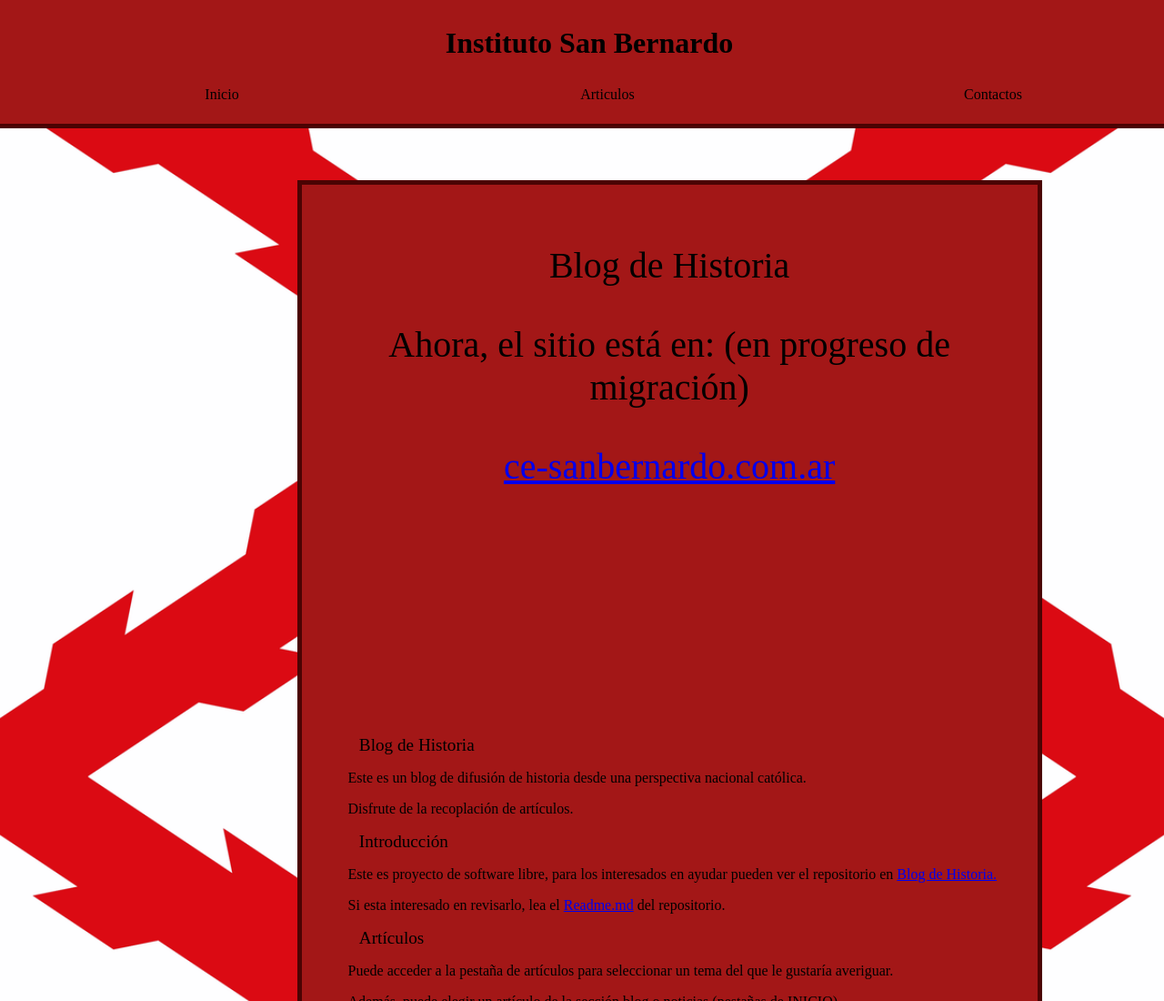
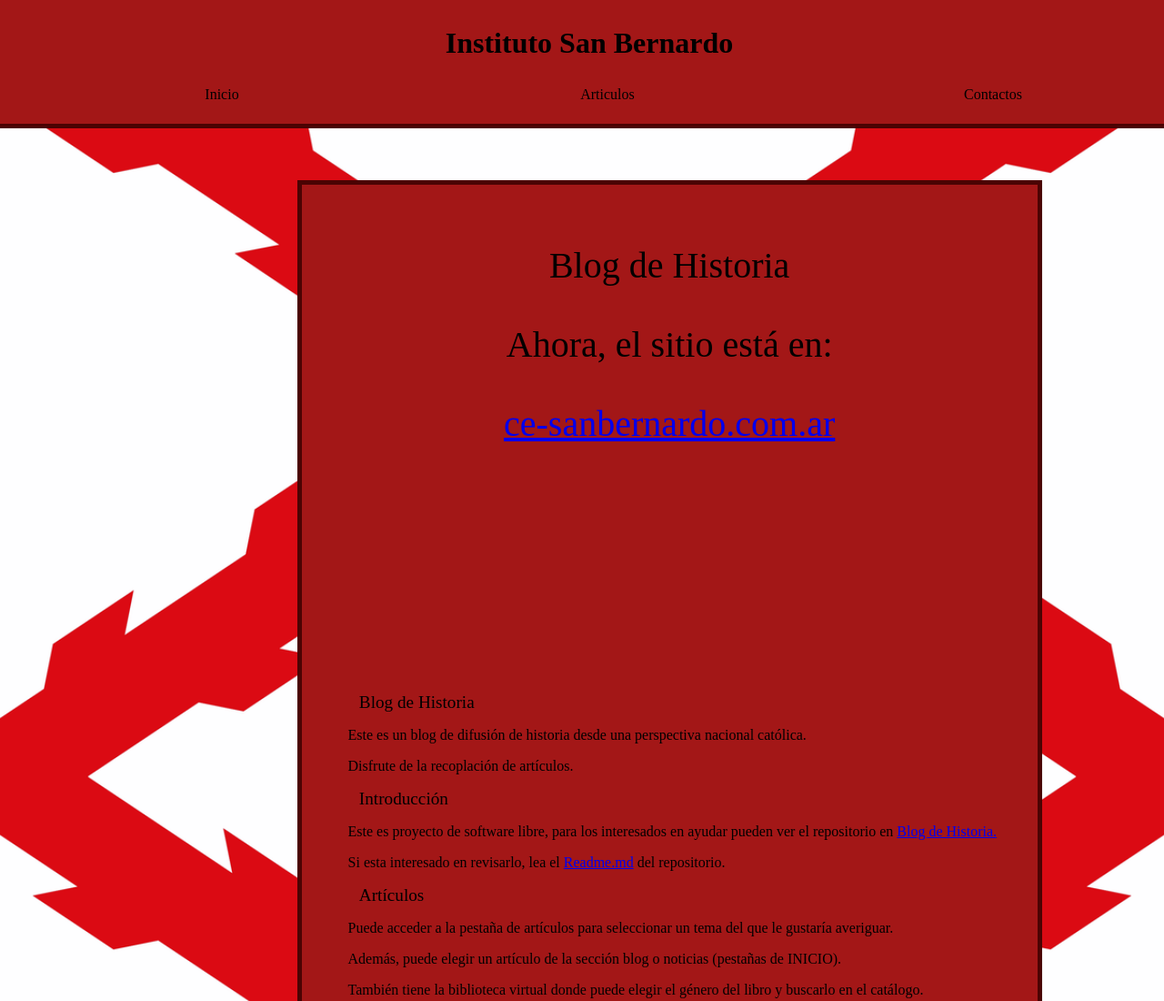
Before and after one commit to ce-sanbernardo/ce-sanbernardo.github.io, a plain HTML site: page index.html in a window 1280 px wide. Shown: the top 1100 px of the page at 91% size. Drawn offline with Linux system fonts and the light colour scheme.

Commit message:
migration final

```diff
--- a/index.html
+++ b/index.html
@@ -79,7 +79,7 @@
 				<h3 class="titulo" id="tittle">Blog de Historia</h3>
 				<div id="text">
 
-					<h1 class="titulo">Ahora, el sitio está en: (en progreso de migración)</h1>
+					<h1 class="titulo">Ahora, el sitio está en:</h1>
 					<h1 class="titulo"><a href="https://ce-sanbernardo.com.ar">ce-sanbernardo.com.ar</a></h1>
 					<br><br><br><br><br><br><br><br><br><br><br><br>
 					<p class="parrafo"></p>
```
